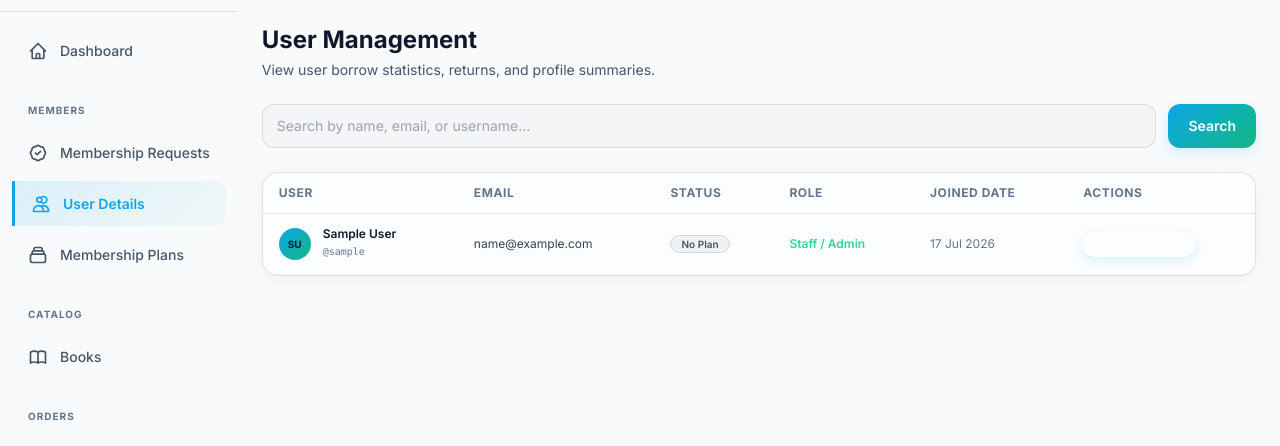
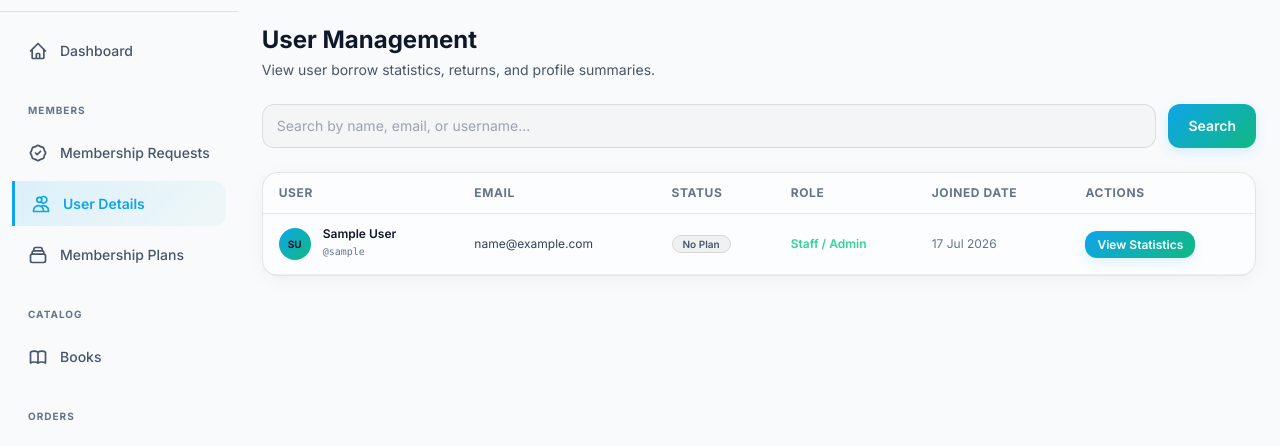
Before and after one commit to md-imam75/Youth-Club-Library, a Django app: page /admin-panel/users/ in a window 1280 px wide. Shown: the part 65-511 px from the top of the page. Run offline with Django 4.2, Linux system fonts and the light colour scheme; the visitor is signed in with stand-in values (Sample User, id 1); data comes from the database, SQL or seed files in the repository; some libraries are stand-ins or nearby versions.

Commit message:
Fix View Statistics button visibility in light mode

```diff
--- a/templates/admin_panel/users.html
+++ b/templates/admin_panel/users.html
@@ -71,7 +71,7 @@
           </td>
           <td class="px-4 py-3 dark:text-gray-500 text-slate-500 text-xs">{{ u.date_joined|date:"d M Y" }}</td>
           <td class="px-4 py-3">
-            <a href="{% url 'admin_user_detail' u.pk %}" class="btn-primary text-xs py-1 px-3" style="background:rgba(255,255,255,0.06); border:1px solid rgba(255,255,255,0.12);">
+            <a href="{% url 'admin_user_detail' u.pk %}" class="btn-primary text-xs py-1.5 px-3">
               View Statistics
             </a>
           </td>
```
